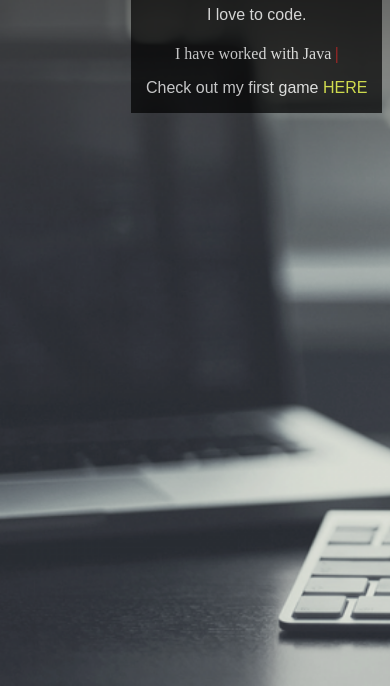
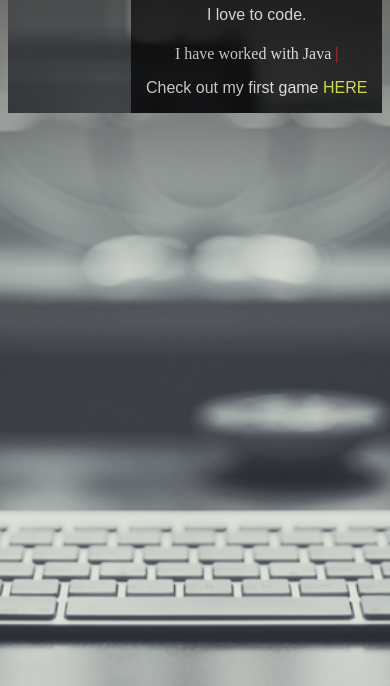
Before and after one commit to Anirudh-Swaminathan/Anirudh-Swaminathan.github.io, a plain HTML site: page index.html in a window 390 px wide. Shown: the part 158-844 px from the top of the page. Drawn offline with Linux system fonts and the light colour scheme.

Commit message:
mobile-compatibility-try-3

```diff
--- a/index.css
+++ b/index.css
@@ -53,9 +53,10 @@ a:hover{
 	color:#7af5fc;
 	text-shadow: 3px 3px 0px black;
 }
-@media (min-width: 600px) {
+@media (min-width: 300px) {
     html {
         background: url(index_bg.jpg) no-repeat center center fixed;
         background-size: cover;
+        min-height: 100%;
     }
 }
```
